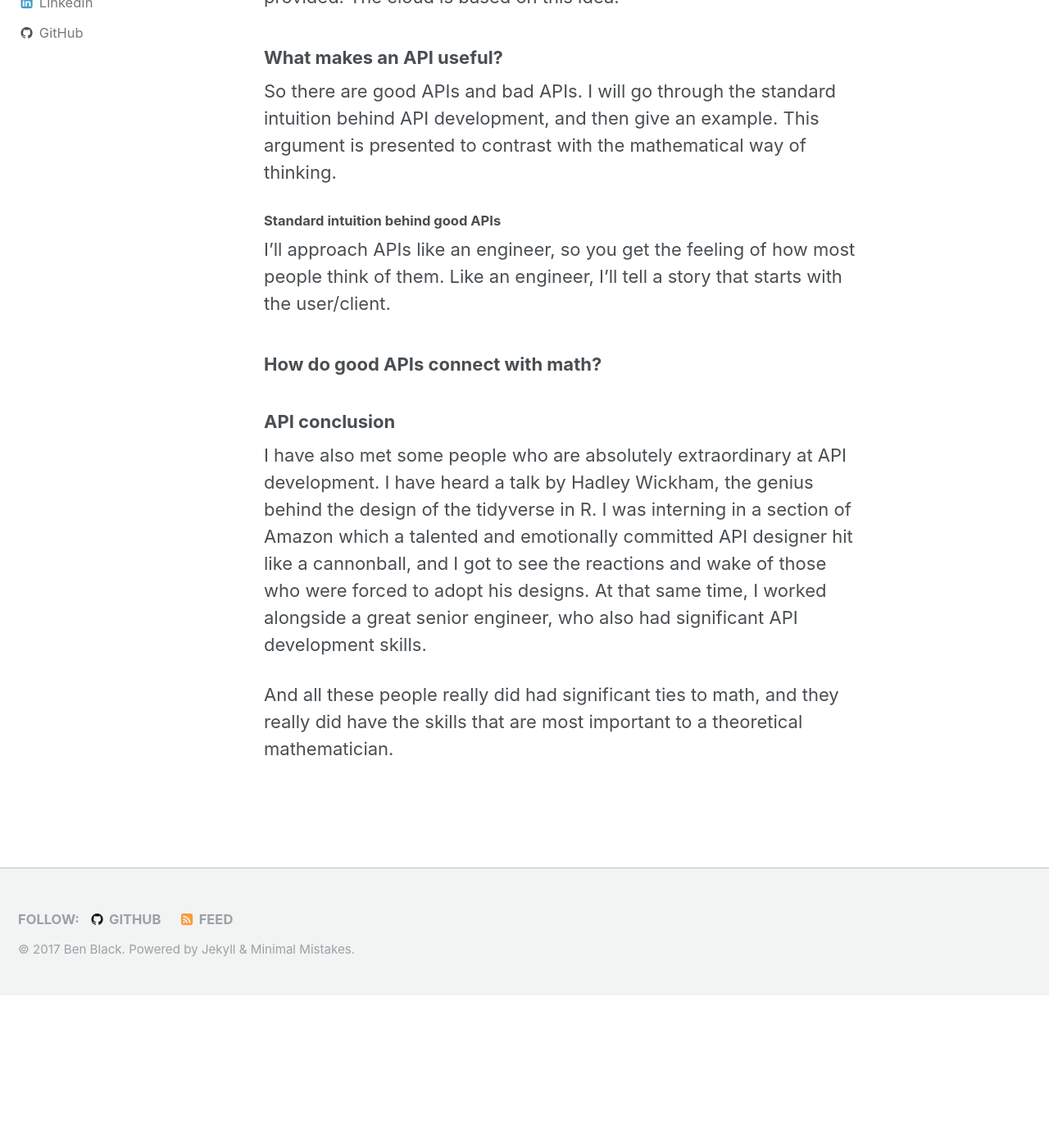
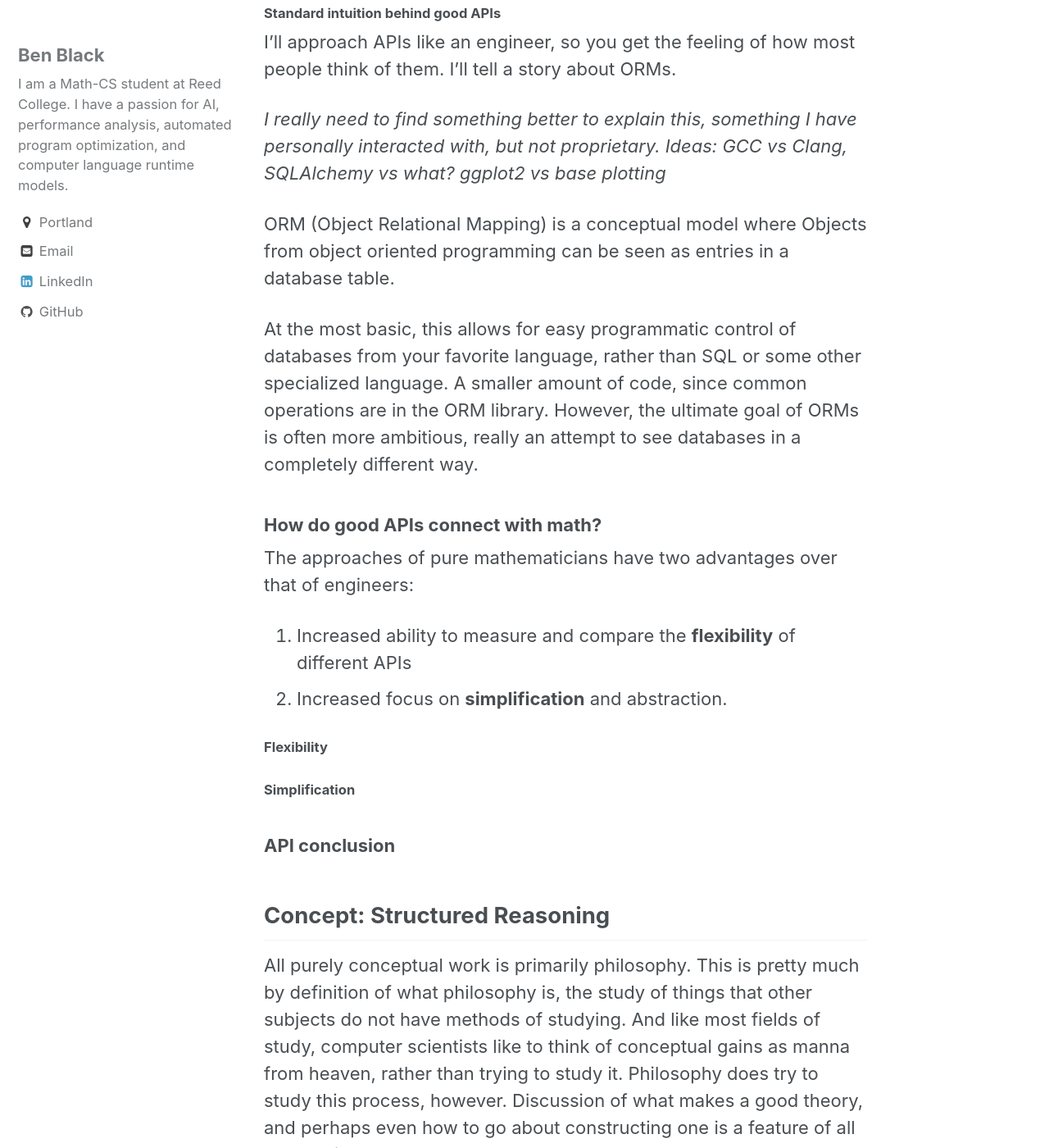
Before and after one commit to benblack769/benblack769.github.io, a Jekyll site: the page built from random_thoughts/computers-need-math.md, in a window 1280 px wide and 1400 px high, scrolled down 2964 px. Shown: the whole window at 82% size. Built offline with Jekyll 4.4.1, drawn with Linux system fonts in a browser that asks for light colours; our own code applies the rules of GitHub Pages for plain Markdown files; before the commit the page ends 4178 px from its top, so only the background shows below that; some of the changed text lies outside the part shown.

Commit message:
computer math update

```diff
--- a/random_thoughts/computers-need-math.md
+++ b/random_thoughts/computers-need-math.md
@@ -5,18 +5,15 @@
 
 But I always believe that if you are a computer scientist, and you want to make meaningful conceptual contributions to the subject area, then a deep understanding of mathematics is essential. And even if you only wish to contribute more empirical and applied work, then I believe that mathematical skill is incredibly valuable.
 
-
-## Concept: Structured Reasoning
-
-All purely conceptual work is primarily philosophy. This is pretty much by definition of what philosophy is, the study of things that other subjects do not have methods of studying. And like most fields of study, computer scientists like to think of conceptual gains as manna from heaven, rather than trying to study it. Philosophy does try to study this process, however. Discussion of what makes a good theory, and perhaps even how to go about constructing one is a feature of all good philosophy classes.
-
-Interestingly enough, there is another field that attempts to study theory itself: Pure mathematics. In the 20th century, so many new mathematical theories started appearing, that there was serious work in understanding what separated out the useful ones from the useless ones. And any good mathematics researcher understands these principles. Now I am not a good mathematician, so I don't claim to be an expert about this, but I know people who do. And even the basics have completely changed my intellectual focus.
-
 ## Skill: Analysis of API properties
 
 APIs (Application Programming Interfaces) are absolutely core to modern computer systems. Really, we couldn't do many of the things we take for granted with them. Without good APIs, we would not have full stack development. Every website would be a huge engineering effort, even small ones. Software as complicated as Facebook's website or Amazon's ordering system would be completely impossible without very high quality APIs.
 
 However, a lot of engineers who I have met are actually really bad at developing good APIs. These are good people who really care about their user, who have strong technical skills, and good at working with a team. I think the reason why they are bad at APIs, despite otherwise being good engineers, is that they barely understand what a good API is, and don't know why good APIs are more useful than bad ones. And I think that math, especially pure math, can help.
+
+I have also met some people who are absolutely extraordinary at API development. I have heard a talk by Hadley Wickham, the genius behind the design of the tidyverse in R. I was interning in a section of Amazon which a talented and emotionally committed API designer hit like a cannonball, and I got to see the reactions and wake of those who were forced to adopt his designs. At that same time, I worked alongside a great senior engineer, who also had significant API development skills.
+
+And all these people really did had significant ties to math, and they really did have the skills that are most important to a theoretical mathematician.
 
 So what is an API, what makes it good, and how does this connect to math?
 
@@ -41,15 +38,37 @@
 
 #### Standard intuition behind good APIs
 
-I'll approach APIs like an engineer, so you get the feeling of how most people think of them. Like an engineer, I'll tell a story that starts with the user/client.
+I'll approach APIs like an engineer, so you get the feeling of how most people think of them. I'll tell a story about ORMs.
+
+*I really need to find something better to explain this, something I have personally interacted with, but not proprietary. Ideas: GCC vs Clang, SQLAlchemy vs what? ggplot2 vs base plotting*
+
+ORM (Object Relational Mapping) is a conceptual model where Objects from object oriented programming can be seen as entries in a database table.
+
+At the most basic, this allows for easy programmatic control of databases from your favorite language, rather than SQL or some other specialized language. A smaller amount of code, since common operations are in the ORM library.
+However, the ultimate goal of ORMs is often more ambitious, really an attempt to see databases in a completely different way.
 
 
 
 ### How do good APIs connect with math?
 
+The approaches of pure mathematicians have two advantages over that of engineers:
+
+1. Increased ability to measure and compare the **flexibility** of different APIs
+2. Increased focus on **simplification** and abstraction.
+
+#### Flexibility
+
+
+
+#### Simplification
+
+
 
 ### API conclusion
 
-I have also met some people who are absolutely extraordinary at API development. I have heard a talk by Hadley Wickham, the genius behind the design of the tidyverse in R. I was interning in a section of Amazon which a talented and emotionally committed API designer hit like a cannonball, and I got to see the reactions and wake of those who were forced to adopt his designs. At that same time, I worked alongside a great senior engineer, who also had significant API development skills.
 
-And all these people really did had significant ties to math, and they really did have the skills that are most important to a theoretical mathematician.
+## Concept: Structured Reasoning
+
+All purely conceptual work is primarily philosophy. This is pretty much by definition of what philosophy is, the study of things that other subjects do not have methods of studying. And like most fields of study, computer scientists like to think of conceptual gains as manna from heaven, rather than trying to study it. Philosophy does try to study this process, however. Discussion of what makes a good theory, and perhaps even how to go about constructing one is a feature of all good philosophy classes.
+
+Interestingly enough, there is another field that attempts to study theory itself: Pure mathematics. In the 20th century, so many new mathematical theories started appearing, that there was serious work in understanding what separated out the useful ones from the useless ones. And any good mathematics researcher understands these principles. Now I am not a good mathematician, so I don't claim to be an expert about this, but I know people who do. And even the basics have completely changed my intellectual focus.
```
